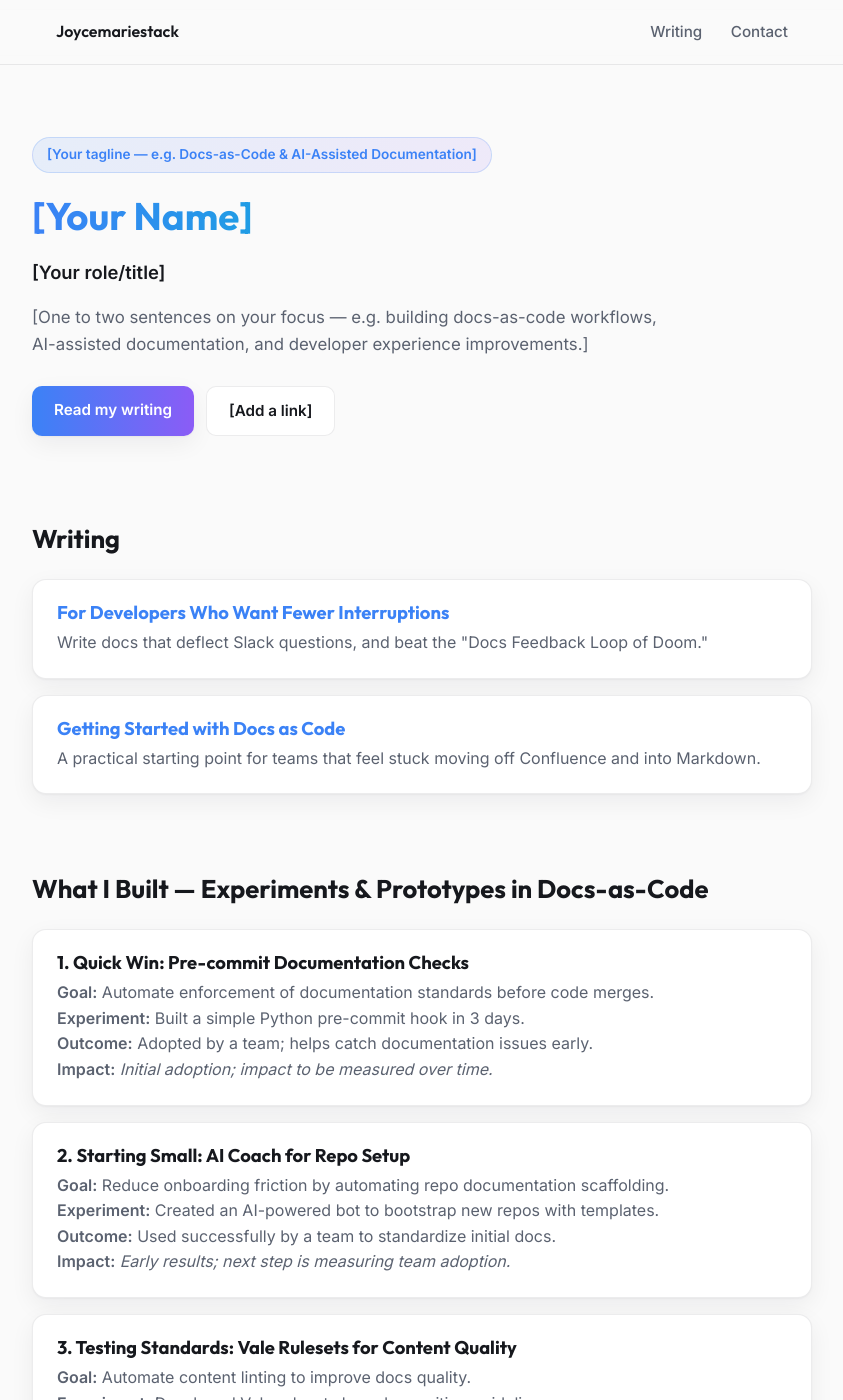
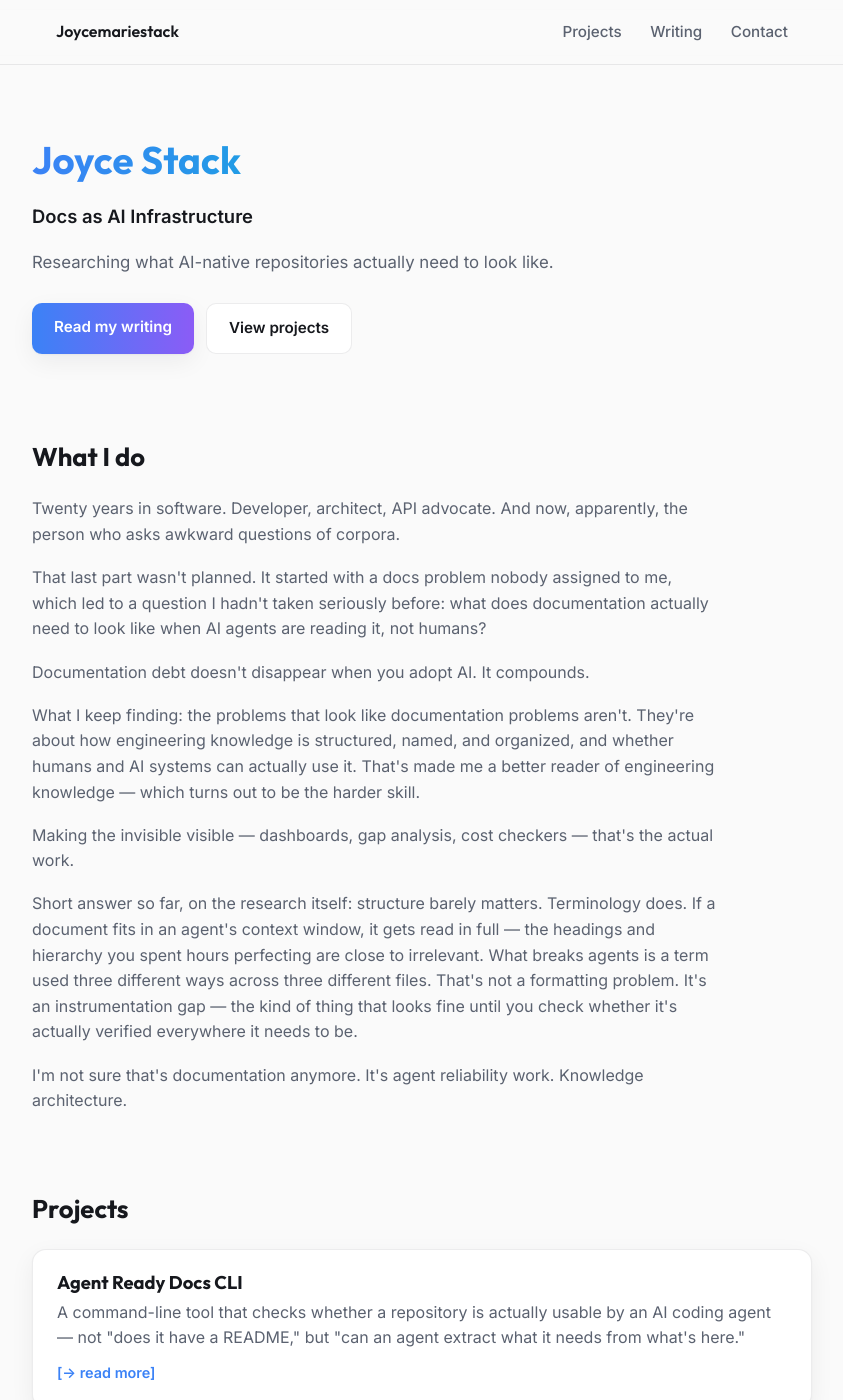
Before and after one commit to JoyceMarieStack/joycemariestack.github.io, a Jekyll site: the page built from index.md, in a window 1280 px wide and 1400 px high. Shown: the whole window, without its empty margins (218-1061 px from the left). Built offline with Jekyll 4.4.1, drawn with Linux system fonts in a browser that asks for light colours; some of the changed text lies outside the part shown.

Commit message:
Replace homepage placeholders with real bio, projects, and research
Adds the actual "Docs as AI Infrastructure" positioning, the What I
Do narrative, five project cards, a research entry, and an Elsewhere
links section. Project/research/social links are marked as
placeholders (href="#") since those repos and profiles aren't live
yet. Adds a Projects nav link and aligns footer labels
(LinkedIn/GitHub/Contact) with the new Elsewhere section.

```diff
--- a/_layouts/default.html
+++ b/_layouts/default.html
@@ -15,6 +15,7 @@
     <div class="wrap nav-inner">
       <a class="brand" href="{{ '/' | relative_url }}">{{ site.title }}</a>
       <nav>
+        <a href="{{ '/' | relative_url }}#projects">Projects</a>
         <a href="{{ '/' | relative_url }}#writing">Writing</a>
         <a href="{{ '/' | relative_url }}#contact">Contact</a>
       </nav>
--- a/assets/css/main.css
+++ b/assets/css/main.css
@@ -183,6 +183,45 @@ a {
   margin: 0;
 }
 
+/* Prose (long-form sections like "What I do") */
+.prose {
+  max-width: 68ch;
+}
+
+.prose p {
+  margin: 0 0 1.1em;
+  color: var(--text-secondary);
+}
+
+.prose p:last-child { margin-bottom: 0; }
+
+/* Project / research card extras */
+.card .tag-inprogress {
+  display: inline-block;
+  font-size: 0.75rem;
+  font-weight: 600;
+  color: var(--accent-purple);
+  background: rgba(139, 92, 246, 0.1);
+  border: 1px solid rgba(139, 92, 246, 0.2);
+  border-radius: 999px;
+  padding: 2px 10px;
+  margin-left: 8px;
+  vertical-align: middle;
+}
+
+.read-more {
+  display: inline-block;
+  margin-top: 10px;
+  font-size: 0.9rem;
+  font-weight: 600;
+}
+
+.section-intro {
+  color: var(--text-secondary);
+  max-width: 68ch;
+  margin: -8px 0 20px;
+}
+
 /* Footer */
 .site-footer {
   border-top: 1px solid var(--border);
--- a/index.md
+++ b/index.md
@@ -4,18 +4,74 @@ title: Welcome
 ---
 
 <section class="hero wrap">
-  <span class="badge">[Your tagline — e.g. Docs-as-Code &amp; AI-Assisted Documentation]</span>
-  <h1>[Your Name]</h1>
-  <p class="role">[Your role/title]</p>
-  <p class="bio">[One to two sentences on your focus — e.g. building docs-as-code workflows, AI-assisted documentation, and developer experience improvements.]</p>
+  <h1>Joyce Stack</h1>
+  <p class="role">Docs as AI Infrastructure</p>
+  <p class="bio">Researching what AI-native repositories actually need to look like.</p>
   <div class="cta-row">
     <a class="btn btn-primary" href="#writing">Read my writing</a>
-    <a class="btn btn-secondary" href="#" title="Add a link — resume, LinkedIn, etc.">[Add a link]</a>
+    <a class="btn btn-secondary" href="#projects">View projects</a>
   </div>
+</section>
+
+<section class="section wrap">
+  <h2 class="section-title">What I do</h2>
+  <div class="prose">
+    <p>Twenty years in software. Developer, architect, API advocate. And now, apparently, the person who asks awkward questions of corpora.</p>
+    <p>That last part wasn't planned. It started with a docs problem nobody assigned to me, which led to a question I hadn't taken seriously before: what does documentation actually need to look like when AI agents are reading it, not humans?</p>
+    <p>Documentation debt doesn't disappear when you adopt AI. It compounds.</p>
+    <p>What I keep finding: the problems that look like documentation problems aren't. They're about how engineering knowledge is structured, named, and organized, and whether humans and AI systems can actually use it. That's made me a better reader of engineering knowledge — which turns out to be the harder skill.</p>
+    <p>Making the invisible visible — dashboards, gap analysis, cost checkers — that's the actual work.</p>
+    <p>Short answer so far, on the research itself: structure barely matters. Terminology does. If a document fits in an agent's context window, it gets read in full — the headings and hierarchy you spent hours perfecting are close to irrelevant. What breaks agents is a term used three different ways across three different files. That's not a formatting problem. It's an instrumentation gap — the kind of thing that looks fine until you check whether it's actually verified everywhere it needs to be.</p>
+    <p>I'm not sure that's documentation anymore. It's agent reliability work. Knowledge architecture.</p>
+  </div>
+</section>
+
+<section class="section wrap" id="projects">
+  <h2 class="section-title">Projects</h2>
+  <div class="card-grid">
+    <div class="card">
+      <h3>Agent Ready Docs CLI</h3>
+      <p>A command-line tool that checks whether a repository is actually usable by an AI coding agent — not "does it have a README," but "can an agent extract what it needs from what's here."</p>
+      <a class="read-more" href="#" title="Add the link once this project is published">[→ read more]</a>
+    </div>
+    <div class="card">
+      <h3>ADR Ingestion Pipeline</h3>
+      <p>Architecture Decision Records are usually a graveyard: written once, never queried again. This pipeline cleans, clusters, and makes them queryable — turning years of buried decisions into something you can actually search.</p>
+      <a class="read-more" href="#" title="Add the link once this project is published">[→ read more]</a>
+    </div>
+    <div class="card">
+      <h3>Lexi</h3>
+      <p>A gap analysis tool comparing how terms are <em>defined</em> in architecture standards against how they're actually <em>used</em> in spec documents. The gaps are the interesting part.</p>
+      <a class="read-more" href="#" title="Add the link once this project is published">[→ read more]</a>
+    </div>
+    <div class="card">
+      <h3>Docs Context &amp; Cost Checker</h3>
+      <p>Measures how much of an AI coding tool's context window a repository's documentation actually consumes — and whether that spend is buying anything.</p>
+      <a class="read-more" href="#" title="Add the link once this project is published">[→ read more]</a>
+    </div>
+    <div class="card">
+      <h3>Docs-as-Code Standard</h3>
+      <p>Started as a way of working. Became an official architectural standard. Nobody planned that; it just turned out to be the right answer often enough that it stuck.</p>
+      <a class="read-more" href="#" title="Add the link once this project is published">[→ read more]</a>
+    </div>
+  </div>
+</section>
+
+<section class="section wrap">
+  <h2 class="section-title">Research</h2>
+  <div class="card-grid">
+    <div class="card">
+      <h3>Instrumentation Gaps in Spec-Driven Development: Evidence from Three Cases <span class="tag-inprogress">in progress</span></h3>
+      <p>A legal requirement can be fully met at one layer of a system and silently unmet at another — and every document describing the system can still say it's fine. This is a study of why that happens and how to catch it before an audit does.</p>
+      <a class="read-more" href="#" title="Add the link once this is published">[→ read more]</a>
+    </div>
+  </div>
+  <p class="section-intro" style="margin-top: 20px;">This is empirical work, not a finished framework. I'm gathering cases, not selling conclusions.</p>
 </section>
 
 <section class="section wrap" id="writing">
   <h2 class="section-title">Writing</h2>
+  <p class="section-intro">Recent posts on documentation, architecture, and what "AI-native" actually requires:</p>
   <div class="card-grid">
     <a class="card" href="docs/for-devs-who-want-fewer-interruptions">
       <h3>For Developers Who Want Fewer Interruptions</h3>
@@ -29,50 +85,10 @@ title: Welcome
 </section>
 
 <section class="section wrap">
-  <h2 class="section-title">What I Built — Experiments &amp; Prototypes in Docs-as-Code</h2>
-  <div class="card-grid">
-    <div class="card">
-      <h3>1. Quick Win: Pre-commit Documentation Checks</h3>
-      <p><strong>Goal:</strong> Automate enforcement of documentation standards before code merges.<br>
-      <strong>Experiment:</strong> Built a simple Python pre-commit hook in 3 days.<br>
-      <strong>Outcome:</strong> Adopted by a team; helps catch documentation issues early.<br>
-      <strong>Impact:</strong> <em>Initial adoption; impact to be measured over time.</em></p>
-    </div>
-    <div class="card">
-      <h3>2. Starting Small: AI Coach for Repo Setup</h3>
-      <p><strong>Goal:</strong> Reduce onboarding friction by automating repo documentation scaffolding.<br>
-      <strong>Experiment:</strong> Created an AI-powered bot to bootstrap new repos with templates.<br>
-      <strong>Outcome:</strong> Used successfully by a team to standardize initial docs.<br>
-      <strong>Impact:</strong> <em>Early results; next step is measuring team adoption.</em></p>
-    </div>
-    <div class="card">
-      <h3>3. Testing Standards: Vale Rulesets for Content Quality</h3>
-      <p><strong>Goal:</strong> Automate content linting to improve docs quality.<br>
-      <strong>Experiment:</strong> Developed Vale rulesets based on writing guidelines.<br>
-      <strong>Outcome:</strong> Pilot in CI/CD pipelines.<br>
-      <strong>Impact:</strong> <em>Initial testing; scaling and impact assessment ongoing.</em></p>
-    </div>
-    <div class="card">
-      <h3>4. Organizing Knowledge: Backstage TechDocs Projects</h3>
-      <p><strong>Goal:</strong> Improve discoverability of scattered documentation.<br>
-      <strong>Experiment:</strong> Organized existing docs into Backstage TechDocs.<br>
-      <strong>Outcome:</strong> Created a centralized view of documentation.<br>
-      <strong>Impact:</strong> <em>Foundation laid; future measurement of usage.</em></p>
-    </div>
-    <div class="card">
-      <h3>5. Exploring Documentation Frameworks</h3>
-      <p><strong>Goal:</strong> Define a reusable structure for documentation.<br>
-      <strong>Experiment:</strong> Piloted Diátaxis framework and The Good Docs Project templates across projects.<br>
-      <strong>Outcome:</strong> Published standards on Backstage.<br>
-      <strong>Impact:</strong> <em>Early adoption; measuring cultural change next.</em></p>
-    </div>
-    <div class="card">
-      <h3>6. Building a Learning Loop: Sharing and Community</h3>
-      <p><strong>Goal:</strong> Foster a culture of documentation excellence.<br>
-      <strong>Experiment:</strong> Launched a documentation community of practice and published blogs.<br>
-      <strong>Outcome:</strong> Engaged a small group, shared best practices.<br>
-      <strong>Impact:</strong> <em>Initial engagement; scaling efforts planned.</em></p>
-    </div>
-  </div>
-  <p style="color: var(--text-secondary); font-size: 0.9rem; margin-top: 20px;"><em>Note:</em> These items are early experiments and prototypes aimed at building a sustainable docs pipeline. The impact is being observed and measured as these ideas evolve.</p>
+  <h2 class="section-title">Elsewhere</h2>
+  <p class="section-intro">
+    <a href="#" title="Add your LinkedIn URL">[LinkedIn]</a> ·
+    <a href="#" title="Add your GitHub URL">[GitHub]</a> ·
+    <a href="#" title="Add your contact info">[Contact]</a>
+  </p>
 </section>
```
Also changed, not shown: other parts of _layouts/default.html (+2 -2 lines).
